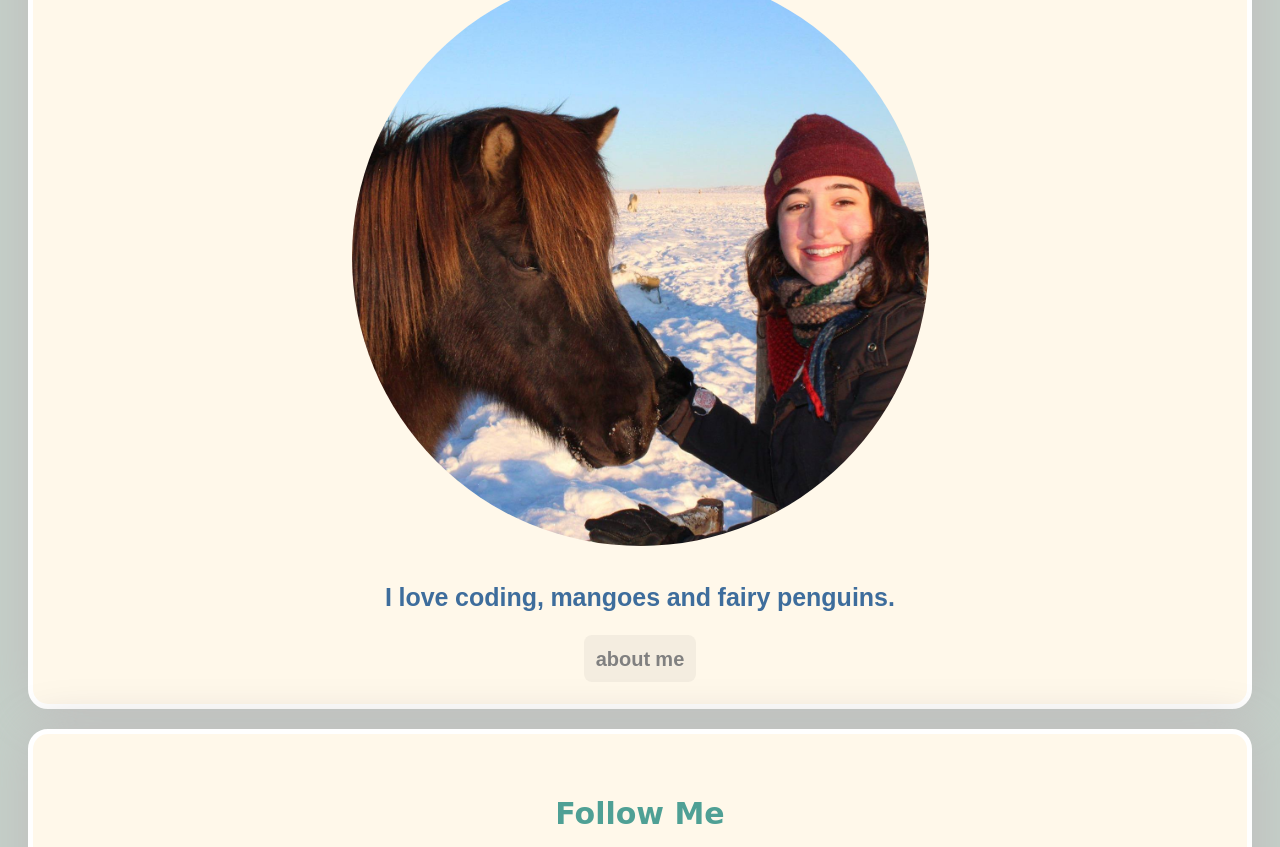
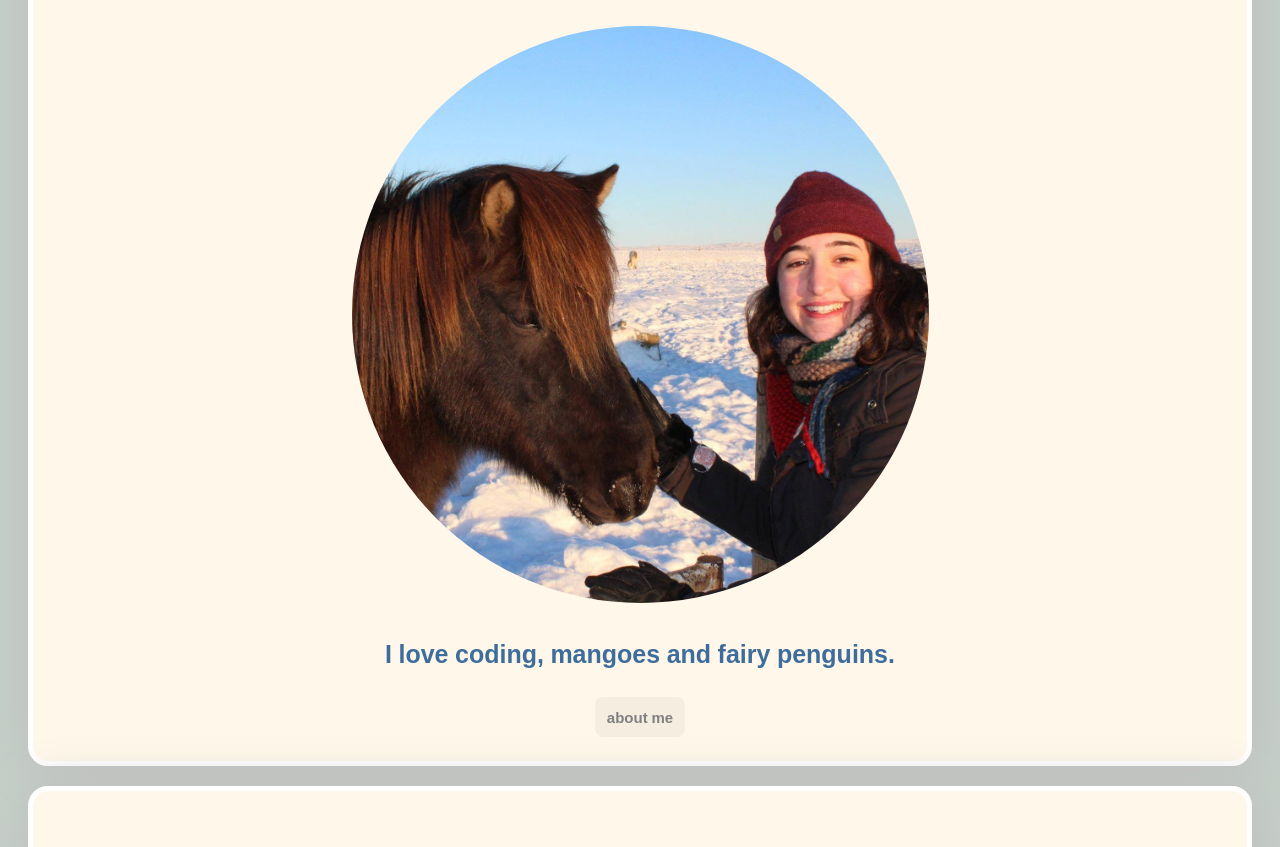
Before and after one commit to fmasri1/profile, a plain HTML site: page index.html in a window 1280 px wide. Shown: the part 249-1096 px from the top of the page. Drawn offline with Linux system fonts and the light colour scheme; a web font is replaced by a local one.

Commit message:
my profile page

```diff
--- a/style.css
+++ b/style.css
@@ -26,11 +26,11 @@ h1 {
 }
 
 h2 {
-  font-size: 30px;
+  font-size: 35px;
   font-family: 'Baloo Chettan 2', cursive;
   font-weight: 600;
   color: #4FA095;
-  line-height: 50px;
+  line-height: 100px;
 }
 
 .container {
@@ -62,7 +62,7 @@ body{
   line-height: 25px;
   margin: 0;
   padding: 10px 12px;
-  font-size: 20px;
+  font-size: 15px;
 }
 
 
```
